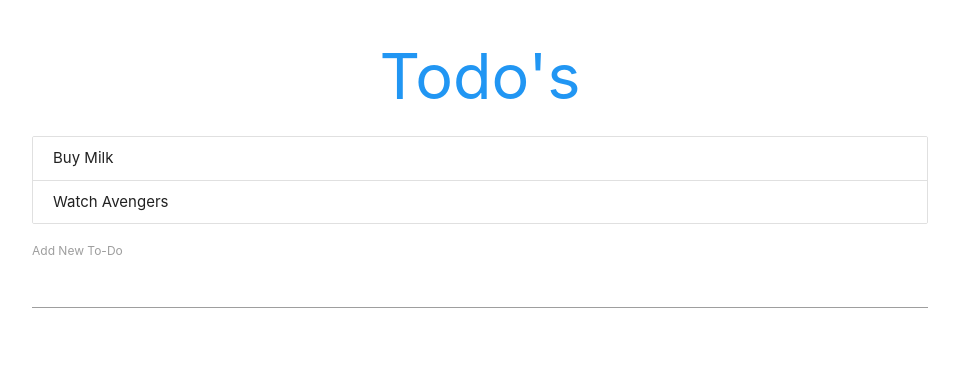
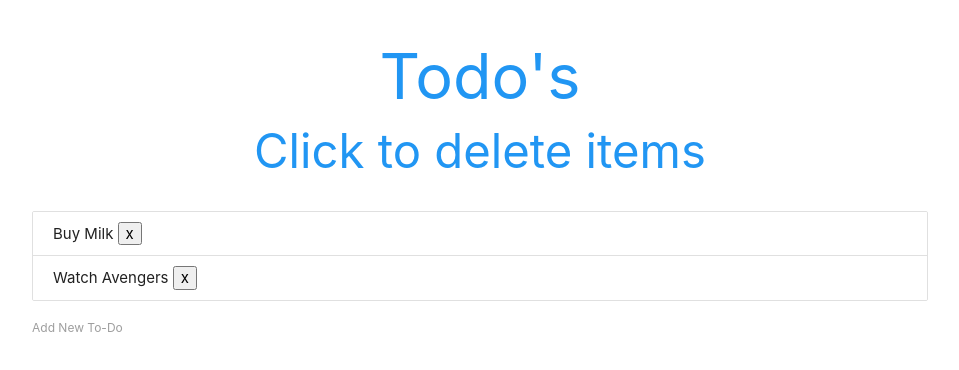
Before and after one commit to AEDesigns/React-To-Do, a React (Create React App) app: page / in a window 1280 px wide. Shown: the top 370 px of the page, without its empty margins (160-1119 px from the left). Built offline with nearby package versions, Linux system fonts and the light colour scheme.

Commit message:
Add delete btn

```diff
--- a/src/App.js
+++ b/src/App.js
@@ -27,7 +27,7 @@ export default class App extends Component {
     render() {
         return (
             <div className="todo-app container">
-                <h1 className="center blue-text">Todo's</h1>
+                <h1 className="center blue-text">Todo's<br /><small>Click to delete items</small></h1>
                 <Todos todos={this.state.todos} deleteToDo={this.deleteToDo}/>
                 <AddTodo addToDo={this.addToDo}/>
             </div>
--- a/src/addform.js
+++ b/src/addform.js
@@ -7,7 +7,7 @@ export default class AddTodo extends Component {
     handleChange = (e) => {
         this.setState({
             content: e.target.value
-        })
+            })
     }
     handleSubmit = (e) => {
         e.preventDefault();
--- a/src/todos.js
+++ b/src/todos.js
@@ -5,7 +5,7 @@ const Todos = ({todos, deleteToDo}) => {
         todos.map(todo => {
             return (
                 <div className="collection-item" key={todo.id}>
-                    <span onClick={() => {deleteToDo(todo.id)}}>{todo.content}</span>
+                    <span onClick={() => {deleteToDo(todo.id)}}>{todo.content} <button>x</button></span>
                 </div>
             )
         })
```
